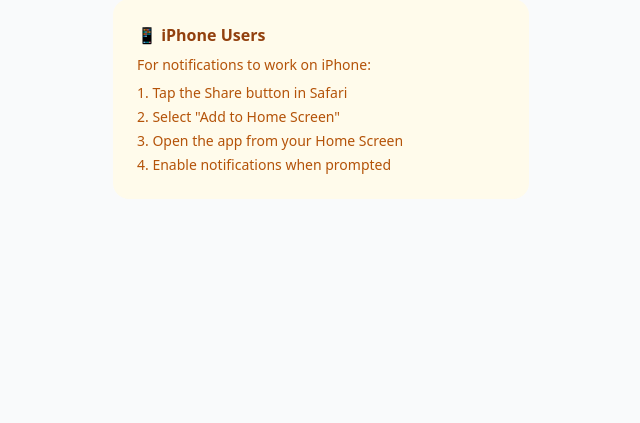
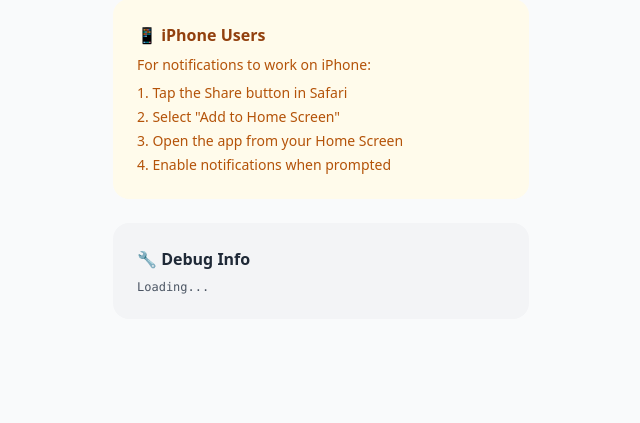
Before and after one commit to DanielPicciau/CSU_APP, a Django app: page /notifications/settings/ in a window 1280 px wide. Shown: the part 831-1254 px from the top of the page, without its empty margins (319-959 px from the left). Before the commit the page ends 1030 px from the top, so only its background shows below. Run offline with Django 5.2, Linux system fonts and the light colour scheme; the visitor is signed in with stand-in values (Sample User, id 1); data that the repository does not hold is empty; parts of the project's set-up code (start-up, migrations or seed data) failed here and were passed over; some libraries are stand-ins or nearby versions.

Commit message:
Add debug info to notification settings

```diff
--- a/templates/notifications/settings.html
+++ b/templates/notifications/settings.html
@@ -83,7 +83,7 @@
     </div>
 
     <!-- iPhone Instructions -->
-    <div class="bg-amber-50 rounded-2xl p-6">
+    <div class="bg-amber-50 rounded-2xl p-6 mb-6">
         <h3 class="font-semibold text-amber-800 mb-2">📱 iPhone Users</h3>
         <p class="text-sm text-amber-700 mb-2">For notifications to work on iPhone:</p>
         <ol class="text-sm text-amber-700 list-decimal list-inside space-y-1">
@@ -92,6 +92,14 @@
             <li>Open the app from your Home Screen</li>
             <li>Enable notifications when prompted</li>
         </ol>
+    </div>
+
+    <!-- Debug Info -->
+    <div class="bg-gray-100 rounded-2xl p-6">
+        <h3 class="font-semibold text-gray-800 mb-2">🔧 Debug Info</h3>
+        <div id="debug-info" class="text-xs text-gray-600 font-mono space-y-1">
+            <p>Loading...</p>
+        </div>
     </div>
 </div>
 {% endblock %}
@@ -204,6 +212,58 @@ document.getElementById('test-notification-btn')?.addEventListener('click', asyn
 });
 
 // Initialize
-document.addEventListener('DOMContentLoaded', updatePushUI);
+document.addEventListener('DOMContentLoaded', () => {
+    updatePushUI();
+    updateDebugInfo();
+});
+
+async function updateDebugInfo() {
+    const debugEl = document.getElementById('debug-info');
+    const info = [];
+
+    // Check standalone mode (PWA)
+    const isStandalone = window.matchMedia('(display-mode: standalone)').matches
+        || window.navigator.standalone === true;
+    info.push(`PWA Mode: ${isStandalone ? '✅ YES' : '❌ NO (must open from Home Screen)'}`);
+
+    // Check Service Worker support
+    const hasSW = 'serviceWorker' in navigator;
+    info.push(`Service Worker: ${hasSW ? '✅ Supported' : '❌ Not supported'}`);
+
+    // Check Push API
+    const hasPush = 'PushManager' in window;
+    info.push(`Push API: ${hasPush ? '✅ Supported' : '❌ Not supported'}`);
+
+    // Check Notification API
+    const hasNotif = 'Notification' in window;
+    info.push(`Notification API: ${hasNotif ? '✅ Supported' : '❌ Not supported'}`);
+
+    // Check permission
+    if (hasNotif) {
+        info.push(`Permission: ${Notification.permission}`);
+    }
+
+    // Check SW registration
+    if (hasSW) {
+        try {
+            const reg = await navigator.serviceWorker.getRegistration();
+            info.push(`SW Registered: ${reg ? '✅ YES' : '❌ NO'}`);
+            if (reg) {
+                info.push(`SW Scope: ${reg.scope}`);
+            }
+        } catch (e) {
+            info.push(`SW Error: ${e.message}`);
+        }
+    }
+
+    // VAPID key
+    info.push(`VAPID Key: ${VAPID_PUBLIC_KEY ? VAPID_PUBLIC_KEY.substring(0, 20) + '...' : '❌ MISSING'}`);
+
+    // iOS version detection
+    const iOS = /iPad|iPhone|iPod/.test(navigator.userAgent);
+    info.push(`iOS Device: ${iOS ? 'YES' : 'NO'}`);
+
+    debugEl.innerHTML = info.map(i => `<p>${i}</p>`).join('');
+}
 </script>
 {% endblock %}
```
